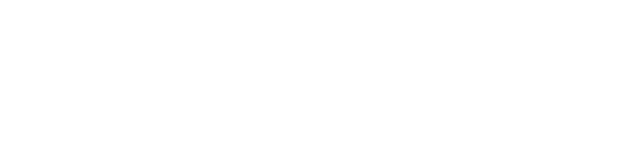
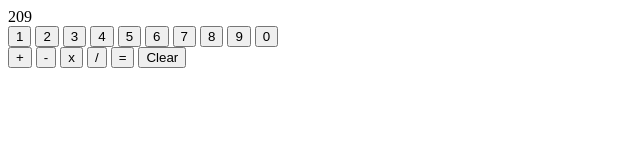
Before and after one commit to JackBogart/calculator, a plain HTML site: page index.html in a window 1280 px wide. Shown: the whole page, without its empty margins (0-640 px from the left). Drawn offline with Linux system fonts and the light colour scheme.

Commit message:
Add buttons for the calculator to the page
This will be used to get user input for calculations.

```diff
--- a/index.html
+++ b/index.html
@@ -4,6 +4,29 @@
         <meta charset="UTF-8" />
         <meta name="viewport" content="width=device-width, initial-scale=1.0" />
         <title>Calculator</title>
+        <script src="./js/scripts.js" defer></script>
     </head>
-    <body></body>
+    <body>
+        <div id="display">209</div>
+        <div id="digits">
+            <button>1</button>
+            <button>2</button>
+            <button>3</button>
+            <button>4</button>
+            <button>5</button>
+            <button>6</button>
+            <button>7</button>
+            <button>8</button>
+            <button>9</button>
+            <button>0</button>
+        </div>
+        <div id="operations">
+            <button>+</button>
+            <button>-</button>
+            <button>x</button>
+            <button>/</button>
+            <button>=</button>
+            <button>Clear</button>
+        </div>
+    </body>
 </html>
--- a/js/scripts.js
+++ b/js/scripts.js
@@ -28,3 +28,6 @@ function operate(operator, a, b) {
             console.error('Unknown operator');
     }
 }
+
+const digits = document.querySelectorAll('#digits > button');
+digits.forEach((button) => button.addEventListener('click', (e) => console.log(e.target.textContent)));
```
